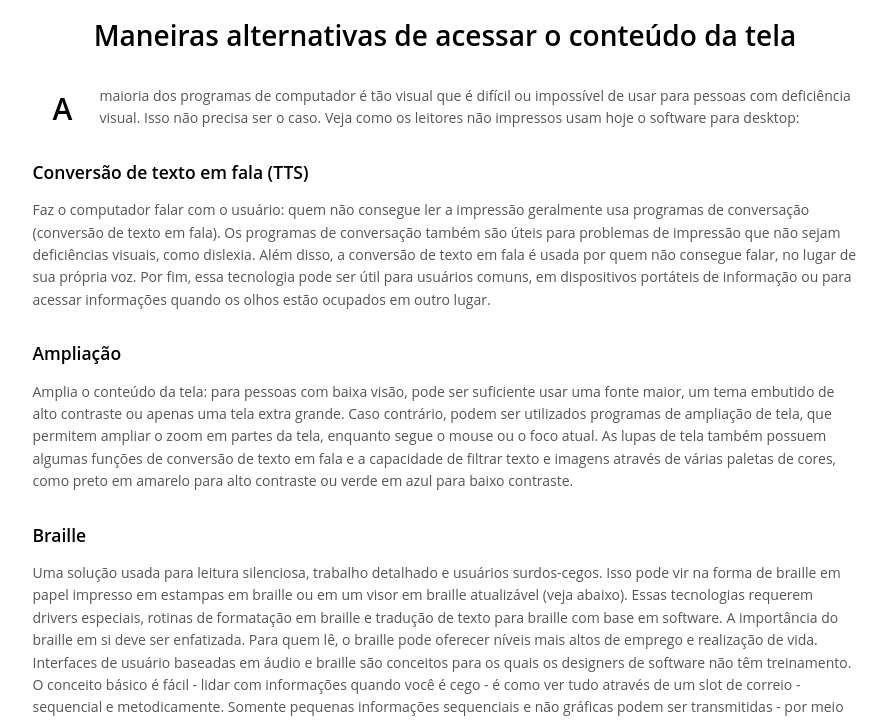
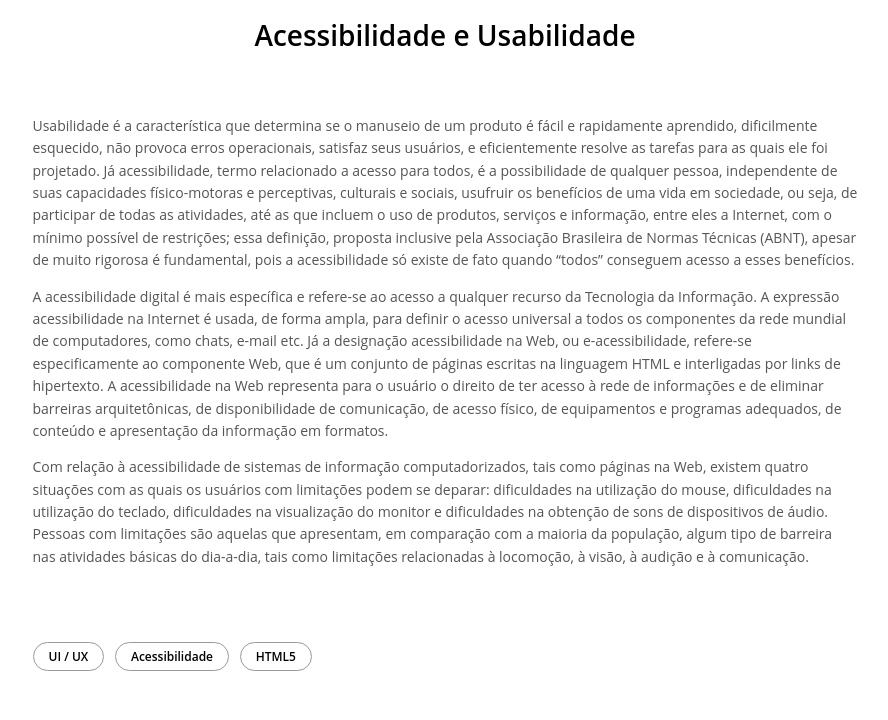
Before and after one commit to felipetop/UFSCAR-UI-UX, a plain HTML site: page acessibilidade-e-usabilidade.html in a window 1280 px wide. Shown: the part 330-1050 px from the top of the page, without its empty margins (195-1083 px from the left). Drawn offline with Linux system fonts and the light colour scheme; a script that the page names is missing; files whose address does not match are found by name.

Commit message:
Created new article, updated link for the comments and web page title

```diff
--- a/maneiras-alternativas.html
+++ b/acessibilidade-e-usabilidade.html
@@ -3,7 +3,7 @@
 
 <head>
   <!-- Title -->
-  <title>Mockup UFSCar</title>
+  <title>Dev Academics</title>
 
   <!-- Required Meta Tags Always Come First -->
   <meta charset="utf-8">
@@ -56,12 +56,15 @@
 
           <!-- Logo -->
           <a tabindex="0" href="index.html" class="logo-header navbar-brand d-flex">
-              <img src="assets/images/logo.png" alt="Logotipo da Dev Academics em forma de uma palma de mão segurando o nome do site" height="70">
+            <img src="assets/images/logo.png"
+                 alt="Logotipo da Dev Academics em forma de uma palma de mão segurando o nome do site" height="70">
           </a>
           <!-- End Logo -->
 
           <!-- Navigation -->
-            <div class="collapse navbar-collapse align-items-center flex-sm-row g-pt-10 g-pt-5--lg g-ml-50--lg g-pl-50--lg" id="navBar">
+          <div
+              class="collapse navbar-collapse align-items-center flex-sm-row g-pt-10 g-pt-5--lg g-ml-50--lg g-pl-50--lg"
+              id="navBar">
             <ul class="navbar-nav text-uppercase g-pos-rel g-font-weight-600 mr-auto">
               <!-- Intro -->
               <li class="nav-item  g-mx-10--lg g-mx-15--xl">
@@ -70,10 +73,13 @@
               <!-- End Intro -->
 
               <!-- Pages -->
-                <li class="hs-has-sub-menu nav-item  g-mx-10--lg g-mx-15--xl" data-animation-in="fadeIn" data-animation-out="fadeOut">
-                  <a id="nav-link-pages" class="nav-link g-py-7 g-px-0" href="listagem.html" aria-haspopup="true" aria-expanded="false" aria-controls="nav-submenu-pages">Categorias</a>
+              <li class="hs-has-sub-menu nav-item  g-mx-10--lg g-mx-15--xl" data-animation-in="fadeIn"
+                  data-animation-out="fadeOut">
+                <a id="nav-link-pages" class="nav-link g-py-7 g-px-0" href="listagem.html" aria-haspopup="true"
+                   aria-expanded="false" aria-controls="nav-submenu-pages">Categorias</a>
 
-                  <ul class="hs-sub-menu list-unstyled u-shadow-v11 g-brd-top g-brd-primary g-brd-top-2 g-min-width-220 g-mt-18 g-mt-8--lg--scrolling" id="nav-submenu-pages" aria-labelledby="nav-link-pages">
+                <ul class="hs-sub-menu list-unstyled u-shadow-v11 g-brd-top g-brd-primary g-brd-top-2 g-min-width-220 g-mt-18 g-mt-8--lg--scrolling"
+                    id="nav-submenu-pages" aria-labelledby="nav-link-pages">
                   <!-- Pages - About -->
                   <!-- Pages - Pricing -->
                   <li class="dropdown-item ">
@@ -101,7 +107,8 @@
           <!-- End Navigation -->
 
           <div class="d-inline-block g-hidden-md-down g-pos-rel g-valign-middle g-pl-30 g-pl-0--lg">
-              <a class="btn u-btn-outline-primary g-font-size-13 text-uppercase g-py-10 g-px-15" href="login.html" target="_blank">Login</a>
+            <a class="btn u-btn-outline-primary g-font-size-13 text-uppercase g-py-10 g-px-15" href="login.html"
+               target="_blank">Login</a>
           </div>
         </div>
       </nav>
@@ -135,8 +142,8 @@
               <!-- Search Field -->
               <div class="g-max-width-540 mx-auto g-mb-20 g-mt-20">
                 <div class="input-group">
-                  <input type="text" class="form-control g-font-size-16 border-0"
-                         placeholder="Pesquise aqui..." aria-label="Pesquise aqui...">
+                  <input type="text" class="form-control g-font-size-16 border-0" placeholder="Pesquise aqui..."
+                         aria-label="Pesquise aqui...">
                   <div class="input-group-append">
                     <button class="btn btn-primary g-font-size-18 g-py-12 g-px-25" type="submit">
                       <i class="fa fa-search"></i>
@@ -158,78 +165,36 @@
     <div class="row justify-content-center">
       <div class="col-lg-9">
         <div class="g-mb-60">
-          <h2 class="g-color-black g-font-weight-600 text-center g-mb-30">Maneiras alternativas de acessar o
-            conteúdo
-            da tela
-
-          </h2>
-          <p><span
-              class="d-inline-block float-left g-width-60 g-height-60 g-color-black g-font-weight-600 g-font-size-30 text-center g-pa-1 mr-2">A</span>maioria
-            dos programas de computador é tão visual que é difícil ou impossível de usar para pessoas com
-            deficiência
-            visual. Isso não precisa ser o caso. Veja como os leitores não impressos usam hoje o software
-            para
-            desktop:
-          <div class="g-mb-30 "></div>
-          <h5 class="g-color-black g-font-weight-600 g-mb-15">Conversão de texto em fala (TTS)</h5>
-          <div class="g-mb-30 ">
-            Faz o computador falar com o usuário: quem não consegue ler a impressão geralmente usa programas
-            de
-            conversação (conversão de texto em fala). Os programas de conversação também são úteis para
-            problemas de
-            impressão que não sejam deficiências visuais, como dislexia. Além disso, a conversão de texto em
-            fala é
-            usada por quem não consegue falar, no lugar de sua própria voz. Por fim, essa tecnologia pode
-            ser útil
-            para usuários comuns, em dispositivos portáteis de informação ou para acessar informações quando
-            os olhos
-            estão ocupados em outro lugar.
+          <h2 class="g-color-black g-font-weight-600 text-center g-mb-30">Acessibilidade e Usabilidade</h2>
         </div>
 
-          <h5 class="g-color-black g-font-weight-600 g-mb-15">Ampliação</h5>
-          <div class="g-mb-30 ">
-            Amplia o conteúdo da tela: para pessoas com baixa visão, pode ser suficiente usar uma fonte
-            maior, um tema
-            embutido de alto contraste ou apenas uma tela extra grande. Caso contrário, podem ser utilizados
-            programas
-            de ampliação de tela, que permitem ampliar o zoom em partes da tela, enquanto segue o mouse ou o
-            foco
-            atual. As lupas de tela também possuem algumas funções de conversão de texto em fala e a
-            capacidade de
-            filtrar texto e imagens através de várias paletas de cores, como preto em amarelo para alto
-            contraste ou
-            verde em azul para baixo contraste.
-          </div>
+        <p>Usabilidade é a característica que determina se o manuseio de um produto é fácil e rapidamente aprendido,
+          dificilmente esquecido, não provoca erros operacionais, satisfaz seus usuários, e eficientemente resolve as
+          tarefas para as quais ele foi projetado. Já acessibilidade, termo relacionado a acesso para todos, é a
+          possibilidade de qualquer pessoa, independente de suas capacidades físico-motoras e perceptivas, culturais e
+          sociais, usufruir os benefícios de uma vida em sociedade, ou seja, de participar de todas as atividades, até
+          as que incluem o uso de produtos, serviços e informação, entre eles a Internet, com o mínimo possível de
+          restrições; essa definição, proposta inclusive pela Associação Brasileira de Normas Técnicas (ABNT), apesar de
+          muito rigorosa é fundamental, pois a acessibilidade só existe de fato quando “todos” conseguem acesso a esses
+          benefícios.</p>
 
+        <p>A acessibilidade digital é mais específica e refere-se ao acesso a qualquer recurso da Tecnologia da
+          Informação. A expressão acessibilidade na Internet é usada, de forma ampla, para definir o acesso universal a
+          todos os componentes da rede mundial de computadores, como chats, e-mail etc. Já a designação acessibilidade
+          na Web, ou e-acessibilidade, refere-se especificamente ao componente Web, que é um conjunto de páginas
+          escritas na linguagem HTML e interligadas por links de hipertexto. A acessibilidade na Web representa para o
+          usuário o direito de ter acesso à rede de informações e de eliminar barreiras arquitetônicas, de
+          disponibilidade de comunicação, de acesso físico, de equipamentos e programas adequados, de conteúdo e
+          apresentação da informação em formatos.</p>
 
-          <h5 class="g-color-black g-font-weight-600 g-mb-15">Braille</h5>
-          <div class="g-mb-30 ">
-            Uma solução usada para leitura silenciosa, trabalho detalhado e usuários surdos-cegos. Isso pode
-            vir na
-            forma de braille em papel impresso em estampas em braille ou em um visor em braille atualizável
-            (veja
-            abaixo). Essas tecnologias requerem drivers especiais, rotinas de formatação em braille e
-            tradução de
-            texto para braille com base em software. A importância do braille em si deve ser enfatizada.
-            Para quem lê,
-            o braille pode oferecer níveis mais altos de emprego e realização de vida.
+        <p>Com relação à acessibilidade de sistemas de informação computadorizados, tais como páginas na Web, existem
+          quatro situações com as quais os usuários com limitações podem se deparar: dificuldades na utilização do
+          mouse, dificuldades na utilização do teclado, dificuldades na visualização do monitor e dificuldades na
+          obtenção de sons de dispositivos de áudio.
+          Pessoas com limitações são aquelas que apresentam, em comparação com a maioria da população, algum tipo de
+          barreira nas atividades básicas do dia-a-dia, tais como limitações relacionadas à locomoção, à visão, à
+          audição e à comunicação.</p>
 
-            Interfaces de usuário baseadas em áudio e braille são conceitos para os quais os designers de
-            software não
-            têm treinamento. O conceito básico é fácil - lidar com informações quando você é cego - é como
-            ver tudo
-            através de um slot de correio - sequencial e metodicamente. Somente pequenas informações
-            sequenciais e não
-            gráficas podem ser transmitidas - por meio de conversão de texto em fala ou em um braille
-            atualizável. O
-            que quer que o usuário faça, o software precisa responder com informações pequenas e de tamanho
-            reduzido,
-            tão curtas e objetivas quanto possível. Idealmente, são tomadas decisões inteligentes, para que
-            o usuário
-            não precise percorrer tantos dados não relevantes.
-          </div>
-        </div>
-      </div>
       </div>
   </section>
   <!-- End Blog Single Item Info -->
@@ -247,7 +212,7 @@
             </li>
             <li class="list-inline-item g-mb-10">
               <a class="u-tags-v1 g-brd-around g-brd-gray-dark-v5 g-brd-primary--hover g-color-black g-color-white--hover g-bg-primary--hover g-font-weight-600 g-font-size-12 g-rounded-50 g-py-4 g-px-15"
-                 href="#">Usabilidade</a>
+                 href="#">Acessibilidade</a>
             </li>
             <li class="list-inline-item g-mb-10">
               <a class="u-tags-v1 g-brd-around g-brd-gray-dark-v5 g-brd-primary--hover g-color-black g-color-white--hover g-bg-primary--hover g-font-weight-600 g-font-size-12 g-rounded-50 g-py-4 g-px-15"
@@ -262,29 +227,25 @@
           <h3 class="h6 g-color-black g-font-weight-600 text-uppercase mb-3">Compartilhar:</h3>
           <ul class="list-inline g-mb-60">
             <li class="list-inline-item g-mx-2">
-              <a class="u-icon-v1 u-icon-slide-up--hover g-color-gray-dark-v4 g-color-facebook--hover"
-                 href="#">
+              <a class="u-icon-v1 u-icon-slide-up--hover g-color-gray-dark-v4 g-color-facebook--hover" href="#">
                 <i class="g-font-size-default g-line-height-1 u-icon__elem-regular fa fa-facebook"></i>
                 <i class="g-font-size-default g-line-height-0_8 u-icon__elem-hover fa fa-facebook"></i>
               </a>
             </li>
             <li class="list-inline-item g-mx-2">
-              <a class="u-icon-v1 u-icon-slide-up--hover g-color-gray-dark-v4 g-color-twitter--hover"
-                 href="#">
+              <a class="u-icon-v1 u-icon-slide-up--hover g-color-gray-dark-v4 g-color-twitter--hover" href="#">
                 <i class="g-font-size-default g-line-height-1 u-icon__elem-regular fa fa-twitter"></i>
                 <i class="g-font-size-default g-line-height-0_8 u-icon__elem-hover fa fa-twitter"></i>
               </a>
             </li>
             <li class="list-inline-item g-mx-2">
-              <a class="u-icon-v1 u-icon-slide-up--hover g-color-gray-dark-v4 g-color-google-plus--hover"
-                 href="#">
+              <a class="u-icon-v1 u-icon-slide-up--hover g-color-gray-dark-v4 g-color-google-plus--hover" href="#">
                 <i class="g-font-size-default g-line-height-1 u-icon__elem-regular fa fa-google-plus"></i>
                 <i class="g-font-size-default g-line-height-0_8 u-icon__elem-hover fa fa-google-plus"></i>
               </a>
             </li>
             <li class="list-inline-item g-mx-2">
-              <a class="u-icon-v1 u-icon-slide-up--hover g-color-gray-dark-v4 g-color-linkedin--hover"
-                 href="#">
+              <a class="u-icon-v1 u-icon-slide-up--hover g-color-gray-dark-v4 g-color-linkedin--hover" href="#">
                 <i class="g-font-size-default g-line-height-1 u-icon__elem-regular fa fa-linkedin"></i>
                 <i class="g-font-size-default g-line-height-0_8 u-icon__elem-hover fa fa-linkedin"></i>
               </a>
@@ -297,14 +258,13 @@
         <div class="g-brd-top g-brd-gray-light-v3 g-pt-60 g-pb-100">
           <div class="row justify-content-between">
             <div class="media">
-              <img class="d-flex g-width-100 g-height-100 rounded-circle g-mr-30"
-                   src="assets/images/personas/11.jpg" alt="Image Description">
+              <img class="d-flex g-width-100 g-height-100 rounded-circle g-mr-30" src="assets/images/personas/11.jpg"
+                   alt="Image Description">
               <div class="media-body">
                 <h4 class="h5 g-color-black g-font-weight-600">Mariane Peichoto</h4>
-                <p class="g-color-gray-dark-v5 mb-4">Sou uma viciada em trabalho, mas, além disso, sou
-                  uma pessoa bastante simples. Seja HTML, Javascript, React, interface do usuário +
-                  UX. Eu me esforço para descobrir as soluções certas para o seu website se destacar
-                  entre os demais.</p>
+                <p class="g-color-gray-dark-v5 mb-4">Sou uma viciada em trabalho, mas, além disso, sou uma pessoa
+                  bastante simples. Seja HTML, Javascript, React, interface do usuário + UX. Eu me esforço para
+                  descobrir as soluções certas para o seu website se destacar entre os demais.</p>
                 <a class="btn u-btn-outline-black g-brd-gray-light-v1 g-font-weight-600 g-font-size-12 text-uppercase g-py-12 g-px-25"
                    href="#">Todos os posts do autor</a>
               </div>
@@ -330,11 +290,12 @@
             <div class="g-bg-white g-pa-30">
               <span class="d-block g-color-gray-dark-v4 g-font-weight-600 g-font-size-12 text-uppercase mb-2">1 Janeiro 2020</span>
               <h2 class="h5 g-color-black g-font-weight-600 mb-3">
-                <a class="u-link-v5 g-color-black g-color-primary--hover g-cursor-pointer" href="#">Aprenda
+                <a class="u-link-v5 g-color-black g-color-primary--hover g-cursor-pointer" href="html5.html">Aprenda
                   HTML5</a>
+
               </h2>
-              <p class="g-color-gray-dark-v4 g-line-height-1_8">Lorem ipsum dolor sit amet, consectetur
-                adipiscing elit. Nunc 3blandit sodales...</p>
+              <p class="g-color-gray-dark-v4 g-line-height-1_8">Nesse guia você encontrará todo o conteúdo que precisa
+                para ter uma formação completa em HTML.</p>
             </div>
           </article>
           <!-- End Blog Classic Blocks -->
@@ -347,11 +308,13 @@
             <div class="g-bg-white g-pa-30">
               <span class="d-block g-color-gray-dark-v4 g-font-weight-600 g-font-size-12 text-uppercase mb-2">15 Fevereiro 2020</span>
               <h2 class="h5 g-color-black g-font-weight-600 mb-3">
-                <a class="u-link-v5 g-color-black g-color-primary--hover g-cursor-pointer" href="#">Search
-                  Engine Optimization</a>
+
+                <a class="u-link-v5 g-color-black g-color-primary--hover g-cursor-pointer" href="seo.html"><span
+                    lang="en"> SEO </span> </a>
               </h2>
-              <p class="g-color-gray-dark-v4 g-line-height-1_8">Lorem ipsum dolor sit amet, consectetur
-                adipiscing elit. Nunc 3blandit sodales...</p>
+              <p class="g-color-gray-dark-v4 g-line-height-1_8"><span lang="en">Search Engine Optimization </span> é um
+                termo conhecido hoje em dia, não temos dúvidas. Mas você sabe o que é?</p>
+
             </div>
           </article>
           <!-- End Blog Classic Blocks -->
@@ -364,11 +327,10 @@
             <div class="g-bg-white g-pa-30">
               <span class="d-block g-color-gray-dark-v4 g-font-weight-600 g-font-size-12 text-uppercase mb-2">15 Março 2020</span>
               <h2 class="h5 g-color-black g-font-weight-600 mb-3">
-                <a class="u-link-v5 g-color-black g-color-primary--hover g-cursor-pointer" href="#">React
-                  na pratica</a>
+                <a class="u-link-v5 g-color-black g-color-primary--hover g-cursor-pointer" href="#">React na pratica</a>
               </h2>
-              <p class="g-color-gray-dark-v4 g-line-height-1_8">Lorem ipsum dolor sit amet, consectetur
-                adipiscing elit. Nunc 3blandit sodales...</p>
+              <p class="g-color-gray-dark-v4 g-line-height-1_8">Lorem ipsum dolor sit amet, consectetur adipiscing elit.
+                Nunc 3blandit sodales...</p>
             </div>
           </article>
           <!-- End Blog Classic Blocks -->
@@ -385,12 +347,12 @@
         <!-- Blog Single Item Comments -->
         <div class="g-brd-bottom g-brd-gray-light-v4 g-pb-30 g-mb-50">
           <div class="g-brd-y g-brd-gray-light-v4 g-py-30 mb-5">
-            <h3 class="h6 g-color-black g-font-weight-600 text-uppercase mb-0">3 Comentarios</h3>
+            <h3 class="h6 g-color-black g-font-weight-600 text-uppercase mb-0" id="comentarios">3 Comentarios</h3>
           </div>
 
           <div class="media g-mb-30">
-            <img class="d-flex g-width-60 g-height-60 rounded-circle g-mt-3 g-mr-20"
-                 src="assets/images/personas/20.png" alt="João de Souza - Foto">
+            <img class="d-flex g-width-60 g-height-60 rounded-circle g-mt-3 g-mr-20" src="assets/images/personas/20.png"
+                 alt="João de Souza - Foto">
             <div class="media-body">
               <div class="d-flex align-items-start g-mb-15 g-mb-10--sm">
                 <div class="d-block">
@@ -403,11 +365,10 @@
                 </div>
               </div>
 
-              <p>Lorem ipsum dolor sit amet, consectetur adipiscing elit. Donec facilisis egestas est eu
-                sollicitudin. Nulla facilisi. Duis finibus facilisis lorem, sed mattis neque accumsan
-                eget. Vivamus et convallis mauris. Pellentesque non ultrices quam. Donec laoreet quam id
-                vehicula ultrices. Duis ullamcorper pharetra sem tempor fermentum. Vestibulum
-                condimentum leo a justo ultrices, a cursus sem auctor.</p>
+              <p>Lorem ipsum dolor sit amet, consectetur adipiscing elit. Donec facilisis egestas est eu sollicitudin.
+                Nulla facilisi. Duis finibus facilisis lorem, sed mattis neque accumsan eget. Vivamus et convallis
+                mauris. Pellentesque non ultrices quam. Donec laoreet quam id vehicula ultrices. Duis ullamcorper
+                pharetra sem tempor fermentum. Vestibulum condimentum leo a justo ultrices, a cursus sem auctor.</p>
 
               <ul class="list-inline my-0">
                 <li class="list-inline-item g-mr-20">
@@ -425,8 +386,8 @@
           </div>
 
           <div class="media g-brd-top g-brd-gray-light-v4 g-pt-30 g-ml-40 g-mb-30">
-            <img class="d-flex g-width-60 g-height-60 rounded-circle g-mt-3 g-mr-15"
-                 src="assets/images/personas/21.jpg" alt="Mariana Raoni Oliveira - Foto">
+            <img class="d-flex g-width-60 g-height-60 rounded-circle g-mt-3 g-mr-15" src="assets/images/personas/21.jpg"
+                 alt="Mariana Raoni Oliveira - Foto">
             <div class="media-body">
               <div class="d-flex align-items-start g-mb-15 g-mb-10--sm">
                 <div class="d-block">
@@ -439,11 +400,10 @@
                 </div>
               </div>
 
-              <p>In imperdiet dui et mauris ornare, at tincidunt tellus tristique. Sed ac mi id turpis
-                luctus hendrerit laoreet convallis justo. Nullam auctor tellus ut sem laoreet, vitae
-                finibus nisi cursus. Nunc eget tristique enim. Nam ultricies gravida mollis. Cras dictum
-                auctor porta. Curabitur at tincidunt urna. Donec consectetur ligula ut tortor rhoncus
-                tincidunt vitae eu ipsum.</p>
+              <p>In imperdiet dui et mauris ornare, at tincidunt tellus tristique. Sed ac mi id turpis luctus hendrerit
+                laoreet convallis justo. Nullam auctor tellus ut sem laoreet, vitae finibus nisi cursus. Nunc eget
+                tristique enim. Nam ultricies gravida mollis. Cras dictum auctor porta. Curabitur at tincidunt urna.
+                Donec consectetur ligula ut tortor rhoncus tincidunt vitae eu ipsum.</p>
 
               <ul class="list-inline my-0">
                 <li class="list-inline-item g-mr-20">
@@ -461,8 +421,8 @@
           </div>
 
           <div class="media g-brd-top g-brd-gray-light-v4 g-pt-30 g-mb-30">
-            <img class="d-flex g-width-60 g-height-60 rounded-circle g-mt-3 g-mr-15"
-                 src="assets/images/personas/18.jpg" alt="Image Description">
+            <img class="d-flex g-width-60 g-height-60 rounded-circle g-mt-3 g-mr-15" src="assets/images/personas/18.jpg"
+                 alt="Image Description">
             <div class="media-body">
               <div class="d-flex align-items-start g-mb-15 g-mb-10--sm">
                 <div class="d-block">
@@ -475,10 +435,9 @@
                 </div>
               </div>
 
-              <p>Nullam lectus turpis, egestas vel vehicula ac, tempus vel enim. Fusce volutpat ex ac nunc
-                dignissim finibus. Aliquam ullamcorper magna sed consectetur accumsan. Suspendisse
-                interdum pretium massa, at faucibus lacus condimentum vel. Nunc euismod ipsum in nisi
-                accumsan bibendum.</p>
+              <p>Nullam lectus turpis, egestas vel vehicula ac, tempus vel enim. Fusce volutpat ex ac nunc dignissim
+                finibus. Aliquam ullamcorper magna sed consectetur accumsan. Suspendisse interdum pretium massa, at
+                faucibus lacus condimentum vel. Nunc euismod ipsum in nisi accumsan bibendum.</p>
 
               <ul class="list-inline my-0">
                 <li class="list-inline-item g-mr-20">
@@ -497,7 +456,8 @@
         </div>
         <!-- End Blog Single Item Comments -->
 
-        <h3 id="comentario" class="h6 g-color-black g-font-weight-600 text-uppercase g-mb-30">Adicionar Comentario</h3>
+        <h3 id="comentario" id="comentario" class="h6 g-color-black g-font-weight-600 text-uppercase g-mb-30">Adicionar
+          Comentario</h3>
 
         <form>
           <div class="row">
@@ -536,10 +496,12 @@
           <!-- Footer Content -->
           <div class="col-lg-4 col-md-6 g-mb-40 g-mb-0--lg">
             <a class="logo-footer d-block g-mb-20" href="index.html">
-                <img src="assets/images/logo.png" alt="Logotipo da Dev Academics em forma de uma palma de mão segurando o nome do site" height="70">
+              <img src="assets/images/logo.png"
+                   alt="Logotipo da Dev Academics em forma de uma palma de mão segurando o nome do site" height="70">
             </a>
             <p>Este trabalho faz parte do curso de pós graduação latu-sensu em Computação.</p>
-              <p>Nosso grupo é formado por Ana Maria Lucatti Santos, Felipe Jorge Sales da Silva, Fernando Jorge Sales da Silva, Pedro dos Reis Resende Junior e Natalia Souza da Silva. </p>
+            <p>Nosso grupo é formado por Ana Maria Lucatti Santos, Felipe Jorge Sales da Silva, Fernando Jorge Sales da
+              Silva, Pedro dos Reis Resende Junior e Natalia Souza da Silva. </p>
             <br>
             <ul>
               <li><a class="color-link" href="sobre.html">Quem Somos</a></li>
@@ -553,7 +515,8 @@
               <h2 class="u-heading-v3__title h6 text-uppercase g-brd-primary">Contato</h2>
             </div>
 
-              <address class="g-bg-no-repeat g-line-height-2 g-mt-minus-4" style="background-image: url('assets/img/maps/map2.png);">
+            <address class="g-bg-no-repeat g-line-height-2 g-mt-minus-4"
+                     style="background-image: url('assets/img/maps/map2.png);">
               Rua São Carlos, Nº 153
               <br> São Carlos SP, Brasil
               <br> Telefone: 16 99999-9999
@@ -604,7 +567,8 @@
         <div class="row">
           <div class="col-md-8 text-center text-md-left g-mb-15 g-mb-0--md">
             <div class="d-lg-flex">
-                <small class="d-block g-font-size-default g-mr-10 g-mb-10 g-mb-0--md">2020 &copy; Todos os direitos reservados. UFSCar - Módulo de UX</small>
+              <small class="d-block g-font-size-default g-mr-10 g-mb-10 g-mb-0--md">2020 &copy; Todos os direitos
+                reservados. UFSCar - Módulo de UX</small>
               <ul class="u-list-inline">
                 <li class="list-inline-item">
                   <a class="color-link" href="privacidade.html">Privacidade</a>
@@ -675,6 +639,7 @@
     });
 </script>
 
+
 </body>
 
 </html>
```
Also changed, not shown: 404.html (+1 -1 lines), acessibilidade-na-web.html (+2 -2 lines), html5.html (+2 -2 lines), importancia-da-ux.html (+2 -2 lines), index.html (+6 -6 lines), listagem-2.html (+4 -4 lines), listagem.html (+8 -8 lines), login.html (+1 -1 lines), onde-estamos-hoje.html (+1 -1 lines), privacidade.html (+1 -1 lines), seo.html (+2 -2 lines), single-item4.html (+1 -1 lines), sobre.html (+1 -1 lines). Lines whose indentation alone changed are shown as unchanged.
